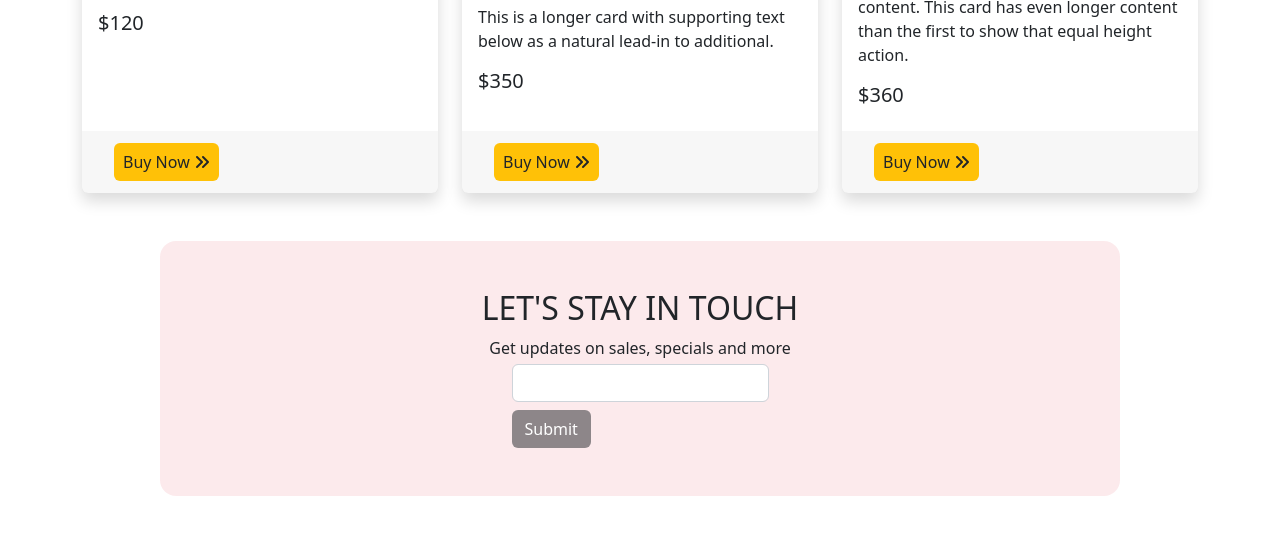
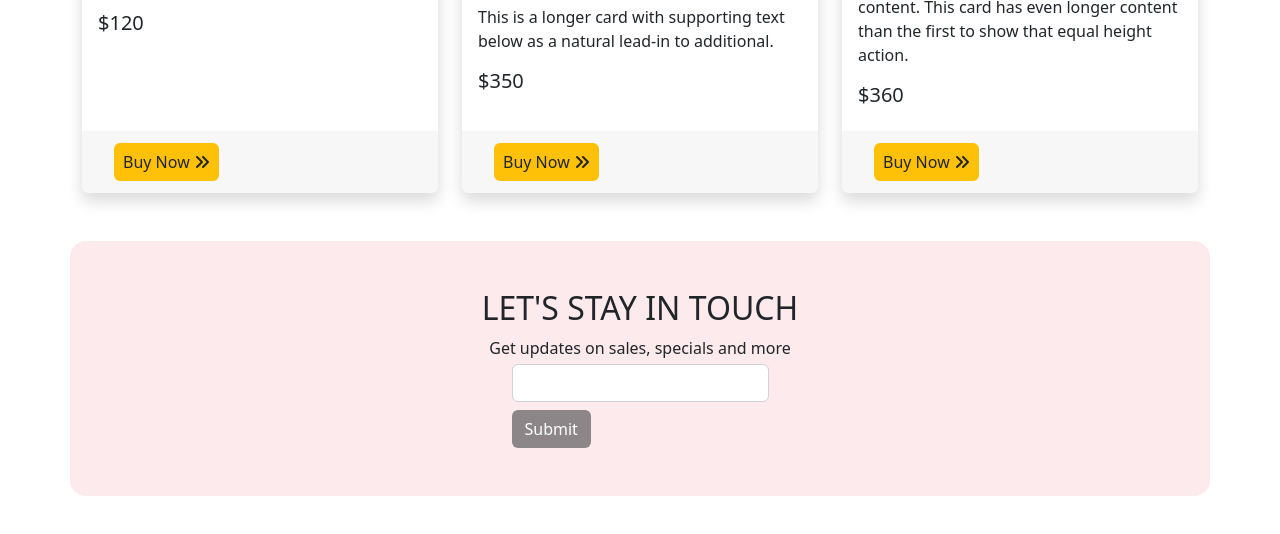
Before and after one commit to nafisamou/panda-commerce-demo, a plain HTML site: page index.html in a window 1280 px wide. Shown: the part 1989-2523 px from the top of the page. Drawn offline with nearby package versions, Linux system fonts and the light colour scheme.

Commit message:
fourth commit

```diff
--- a/index.html
+++ b/index.html
@@ -262,7 +262,7 @@
 <footer>
 
     <!-- footer section starts -->
-   <section class="container bg-danger bg-opacity-10 my-5 w-75 rounded-4" id="subscribe">
+   <section class="container bg-danger bg-opacity-10 my-5 rounded-4" id="subscribe">
 
 
 
```
